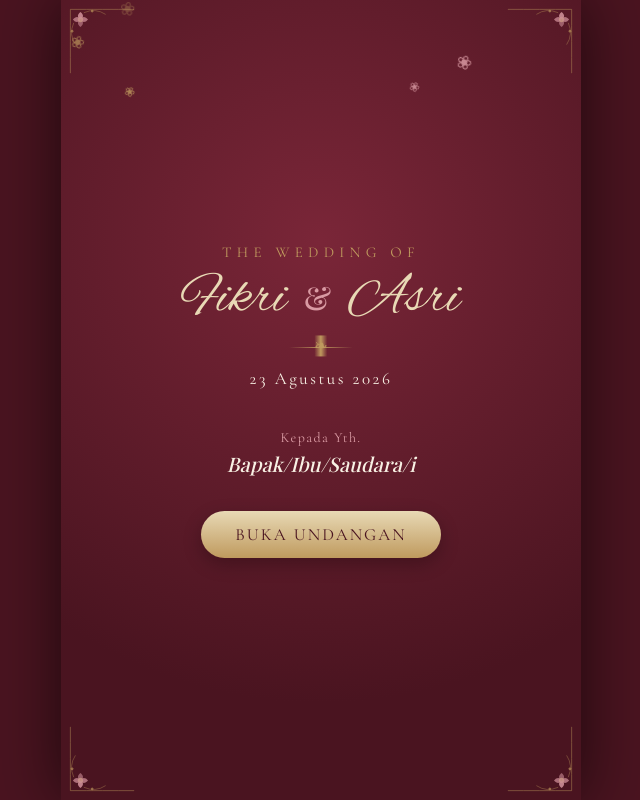
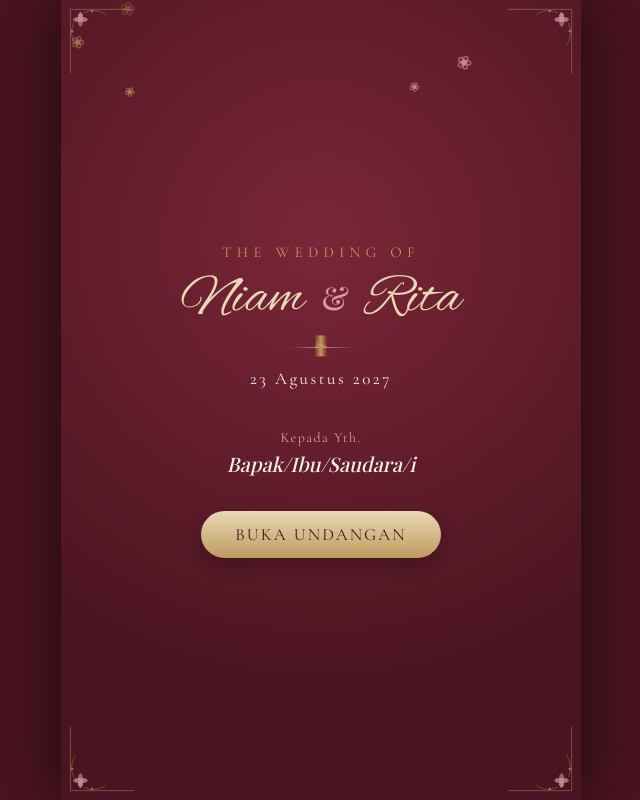
Before and after one commit to Ainunniam04/undangan-pernikahan, a Vue app: page / in a window 1280 px wide. Shown: the whole page, without its empty margins (319-959 px from the left). Built offline with nearby package versions, Linux system fonts and the light colour scheme; a web font is replaced by a local one.

Commit message:
Update config.js

```diff
--- a/src/data/config.js
+++ b/src/data/config.js
@@ -7,13 +7,13 @@
 export default {
   // Ditampilkan di tab browser & meta description
   seo: {
-    title: 'Asri & Fikri — The Wedding Of',
-    description: 'Undangan pernikahan digital Asri & Fikri',
+    title: 'Rita & Niam — The Wedding Of',
+    description: 'Undangan pernikahan digital Rita & Niam',
   },
 
   // Sampul / cover pembuka
   cover: {
-    initials: 'A & F',
+    initials: 'R & N',
     guestLabelPrefix: 'Kepada Yth.',
     // Nama tamu bisa ditambahkan lewat parameter URL: ?to=Nama+Tamu
     defaultGuest: 'Bapak/Ibu/Saudara/i',
@@ -21,14 +21,14 @@ export default {
 
   // Mempelai
   bride: {
-    fullName: 'Asri Putri Kahyangan',
-    nickname: 'Asri',
-    parents: 'Putri pertama dari Bapak Yudhistira & Ibu Dewi Dropadi',
+    fullName: 'Rita Auliya, S.E.',
+    nickname: 'Rita',
+    parents: 'Putri pertama dari Bapak Selamet & Ibu Sri Hartini',
   },
   groom: {
-    fullName: 'Fikri Putra Yudhistira',
-    nickname: 'Fikri',
-    parents: 'Putra pertama dari Bapak Abimanyu & Ibu Dewi Utari',
+    fullName: 'Mohammad Zulfa Ainun Niam, S.Pd.',
+    nickname: 'Niam',
+    parents: 'Putra Kedua dari Bapak Sutrisno & Ibu Siti Mahmudah',
   },
 
   quote: {
@@ -38,24 +38,24 @@ export default {
   },
 
   // Tanggal & waktu acara — format ISO agar countdown berjalan otomatis
-  weddingDateISO: '2026-08-23T09:00:00+07:00',
-  weddingDateLabel: '23 Agustus 2026',
+  weddingDateISO: '2027-08-23T09:00:00+07:00',
+  weddingDateLabel: '23 Agustus 2027',
 
   events: [
     {
       name: 'Akad Nikah',
-      day: 'Minggu, 23 Agustus 2026',
+      day: 'Minggu, 23 Agustus 2027',
       time: '09.00 – 10.00 WIB',
     },
     {
       name: 'Resepsi',
-      day: 'Minggu, 23 Agustus 2026',
+      day: 'Minggu, 23 Agustus 2027',
       time: '10.00 – 15.00 WIB',
     },
   ],
 
   venue: {
-    name: 'Bandung Convention Center',
+    name: 'Rumah Mempelai Wanita Rita Auliya',
     address: 'Jl. Soekarno Hatta No. 354, Kec. Bojongloa Kidel, Kota Bandung',
     mapsUrl: 'https://maps.google.com/?q=Bandung+Convention+Center',
   },
```
